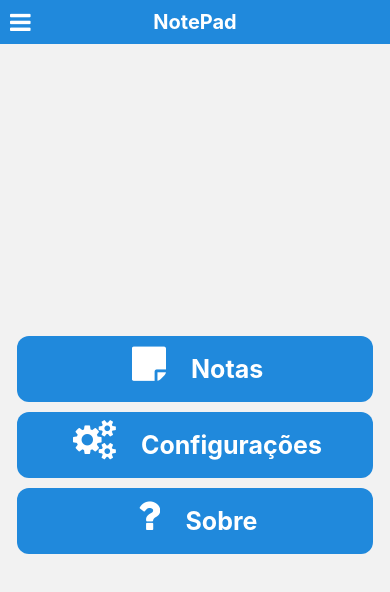
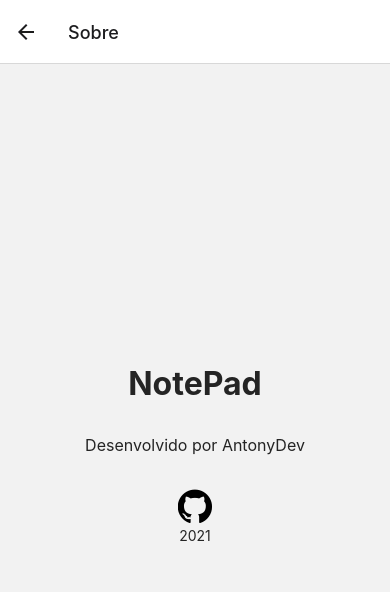
Before and after one commit to AntonyZ89/NotePad-app, a React Native app: screen /About in a window 390 px wide. Shown: the top 592 px of the page. Built offline with nearby package versions, Linux system fonts and the light colour scheme.

Commit message:
Filtering by color

```diff
--- a/App.tsx
+++ b/App.tsx
@@ -16,7 +16,9 @@ import {createStackNavigator} from '@react-navigation/stack';
 import {Home, Note, NoteList} from './src/pages';
 import {ThemeProvider} from 'react-native-elements';
 import {NoteType} from './src/types';
-import {NoteProvider} from './src/contexts/NoteContext';
+import {NoteProvider, useNote} from './src/contexts/NoteContext';
+import About from './src/pages/About';
+import {ColorPicker} from './src/components';
 
 export type RootStackParamList = {
   Home: undefined;
@@ -24,6 +26,7 @@ export type RootStackParamList = {
     item: NoteType;
   };
   NoteList: undefined;
+  About: undefined;
 };
 
 const Stack = createStackNavigator<RootStackParamList>();
@@ -49,7 +52,19 @@ const App = () => {
                 component={Home}
               />
               <Stack.Screen
-                options={{title: 'Notas'}}
+                options={{
+                  title: 'Notas',
+                  headerRight: () => {
+                    // FIXME
+                    const {colorFilter, setColorFilter} = useNote();
+                    return (
+                      <ColorPicker
+                        onChange={setColorFilter}
+                        color={colorFilter}
+                      />
+                    );
+                  },
+                }}
                 name={'NoteList'}
                 component={NoteList}
               />
@@ -57,6 +72,13 @@ const App = () => {
                 options={{title: 'Nota'}}
                 name={'Note'}
                 component={Note}
+              />
+              <Stack.Screen
+                options={{
+                  title: 'Sobre',
+                }}
+                name={'About'}
+                component={About}
               />
             </Stack.Navigator>
           </NavigationContainer>
--- /dev/null
+++ b/src/components/ColorPicker.tsx
@@ -0,0 +1,70 @@
+import React, {Dispatch, SetStateAction, useEffect, useState} from 'react';
+import {StyleSheet, View} from 'react-native';
+import {BottomSheet, Button, FAB} from 'react-native-elements';
+import mock from '../service/mock';
+
+type PROPS = {
+  color?: string;
+  onChange: Dispatch<SetStateAction<string | undefined>>;
+};
+
+const ColorPicker = ({color: initial_color, onChange}: PROPS) => {
+  const [showColorPicker, setShowColorPicker] = useState(false);
+  const [color, setColor] = useState(initial_color);
+
+  useEffect(() => {
+    onChange(color);
+  }, [color, onChange]);
+
+  return (
+    <>
+      <FAB
+        color={color || 'white'}
+        size={'large'}
+        icon={{
+          name: 'tint',
+          color: 'black',
+        }}
+        onPress={() => setShowColorPicker(true)}
+      />
+
+      <BottomSheet isVisible={showColorPicker}>
+        <View style={styles.colorPickerContainer}>
+          <Button
+            icon={{name: 'ban', color: 'black'}}
+            buttonStyle={[styles.colorButton, {backgroundColor: 'white'}]}
+            onPress={() => setColor(undefined)}
+          />
+          {mock.colors.map(c => (
+            <Button
+              key={c}
+              buttonStyle={[styles.colorButton, {backgroundColor: c}]}
+              onPress={() => setColor(c)}
+            />
+          ))}
+          <Button
+            icon={{name: 'times', color: 'black'}}
+            buttonStyle={[styles.colorButton, {backgroundColor: 'white'}]}
+            onPress={() => setShowColorPicker(false)}
+          />
+        </View>
+      </BottomSheet>
+    </>
+  );
+};
+
+const styles = StyleSheet.create({
+  colorButton: {
+    width: 50,
+    height: 50,
+    margin: 3,
+  },
+  colorPickerContainer: {
+    flexDirection: 'row',
+    flexWrap: 'wrap',
+    alignItems: 'center',
+    justifyContent: 'center',
+  },
+});
+
+export default ColorPicker;
--- a/src/components/index.ts
+++ b/src/components/index.ts
@@ -1,4 +1,5 @@
 import InnerContainer from './InnerContainer';
 import NoteCard from './NoteCard';
+import ColorPicker from './ColorPicker';
 
-export {InnerContainer, NoteCard};
+export {InnerContainer, NoteCard, ColorPicker};
--- a/src/contexts/NoteContext.tsx
+++ b/src/contexts/NoteContext.tsx
@@ -1,5 +1,12 @@
 import AsyncStorage from '@react-native-async-storage/async-storage';
-import React, {createContext, useContext, useEffect, useState} from 'react';
+import React, {
+  createContext,
+  Dispatch,
+  SetStateAction,
+  useContext,
+  useEffect,
+  useState,
+} from 'react';
 import {NoteType} from '../types';
 
 type PROPS = {
@@ -8,6 +15,8 @@ type PROPS = {
   remove: (id: number) => void;
   lock: (id: number) => void;
   unlock: (id: number) => void;
+  colorFilter?: string;
+  setColorFilter: Dispatch<SetStateAction<string | undefined>>;
 };
 
 const init: PROPS = {
@@ -16,6 +25,7 @@ const init: PROPS = {
   remove: _id => {},
   lock: _id => {},
   unlock: _id => {},
+  setColorFilter: _color => {},
 };
 
 const NoteContext = createContext<PROPS>(init);
@@ -23,6 +33,7 @@ const NoteContext = createContext<PROPS>(init);
 const NoteProvider: React.FC = ({children}) => {
   const [notes, setNotes] = useState<NoteType[]>([]);
   const [rerender, setRerender] = useState(false);
+  const [colorFilter, setColorFilter] = useState<string | undefined>();
 
   useEffect(() => {
     (async () => {
@@ -80,7 +91,8 @@ const NoteProvider: React.FC = ({children}) => {
   }
 
   return (
-    <NoteContext.Provider value={{notes, save, lock, unlock, remove}}>
+    <NoteContext.Provider
+      value={{notes, save, lock, unlock, remove, colorFilter, setColorFilter}}>
       {children}
     </NoteContext.Provider>
   );
--- /dev/null
+++ b/src/pages/About.tsx
@@ -0,0 +1,49 @@
+import React from 'react';
+import {Linking, StyleSheet, View} from 'react-native';
+import {Icon, Text} from 'react-native-elements';
+
+const date = new Date();
+
+const About = () => {
+  return (
+    <View style={styles.container}>
+      <Text style={styles.title}>NotePad</Text>
+
+      <Text style={styles.description}>Desenvolvido por AntonyDev</Text>
+
+      <View style={styles.icons}>
+        <Icon
+          onPress={() => Linking.openURL('https://github.com/antonyz89')}
+          name={'github'}
+          color={'black'}
+          size={40}
+        />
+      </View>
+
+      <Text>{date.getFullYear()}</Text>
+    </View>
+  );
+};
+
+const styles = StyleSheet.create({
+  container: {
+    justifyContent: 'center',
+    alignItems: 'center',
+    flex: 1,
+  },
+  title: {
+    fontSize: 32,
+    fontWeight: 'bold',
+    textAlign: 'center',
+  },
+  description: {
+    textAlign: 'center',
+    marginVertical: 32,
+    fontSize: 16,
+  },
+  icons: {
+    justifyContent: 'center',
+  },
+});
+
+export default About;
--- a/src/pages/Home.tsx
+++ b/src/pages/Home.tsx
@@ -14,7 +14,6 @@ const Home = () => {
   return (
     <>
       <Header
-        leftComponent={{icon: 'bars', color: 'white'}}
         centerComponent={{
           text: 'NotePad',
           style: {fontWeight: 'bold', fontSize: 20, color: 'white'},
@@ -30,12 +29,7 @@ const Home = () => {
           icon={{name: 'sticky-note', size: 40, style: styles.optionIcon}}
         />
         <Button
-          buttonStyle={styles.optionContainer}
-          title={'Configurações'}
-          titleStyle={styles.optionTitle}
-          icon={{name: 'cogs', size: 40, style: styles.optionIcon}}
-        />
-        <Button
+          onPress={() => navigation.navigate('About')}
           buttonStyle={styles.optionContainer}
           title={'Sobre'}
           titleStyle={styles.optionTitle}
--- a/src/pages/Note.tsx
+++ b/src/pages/Note.tsx
@@ -7,10 +7,10 @@ import {
   TextInput,
   View,
 } from 'react-native';
-import {BottomSheet, Button, Divider, FAB, Input} from 'react-native-elements';
+import {Divider, FAB, Input} from 'react-native-elements';
 import {RootStackParamList} from '../../App';
+import {ColorPicker} from '../components';
 import {useNote} from '../contexts/NoteContext';
-import mock from '../service/mock';
 
 type NoteScreenNavigationProps = RouteProp<RootStackParamList, 'Note'>;
 
@@ -24,7 +24,6 @@ const Note = () => {
   const [title, setTitle] = useState<string>(item?.title || '');
   const [content, setContent] = useState<string>(item?.content || '');
   const [color, setColor] = useState<string | undefined>(item?.color);
-  const [showColorPicker, setShowColorPicker] = useState(false);
 
   useEffect(() => {
     const blur = navigation.addListener('blur', () => {
@@ -48,6 +47,10 @@ const Note = () => {
           editable={!item?.locked}
           value={title}
           onChangeText={setTitle}
+          inputStyle={{color: item?.locked ? 'gray' : undefined}}
+          inputContainerStyle={{
+            borderBottomColor: item?.locked ? '#d3d3d3' : undefined,
+          }}
           containerStyle={{flex: 1}}
         />
         {item?.id && (
@@ -61,18 +64,9 @@ const Note = () => {
             onPress={() => (item.locked ? unlock(item.id) : lock(item.id))}
           />
         )}
-        <FAB
-          color={color || 'rgba(0, 0, 0, 0.1)'}
-          size={'large'}
-          icon={{
-            name: 'tint',
-            color: 'black',
-          }}
-          onPress={() => setShowColorPicker(true)}
-        />
+        <ColorPicker onChange={setColor} color={color} />
       </View>
-      <ScrollView>
-        <View style={{flex: 1}}>
+      <View>
         <View style={styles.linesContainer}>
           {Array(lines)
             .fill(null)
@@ -80,6 +74,7 @@ const Note = () => {
               <Divider key={i.toString()} style={styles.line} />
             ))}
         </View>
+        <ScrollView>
           <TextInput
             multiline
             editable={!item?.locked}
@@ -88,31 +83,8 @@ const Note = () => {
             spellCheck={false}
             style={styles.content}
           />
+        </ScrollView>
       </View>
-      </ScrollView>
-
-      <BottomSheet isVisible={showColorPicker}>
-        <View style={styles.colorPickerContainer}>
-            <Button
-              icon={{name: 'ban', color: 'black'}}
-              buttonStyle={[styles.colorButton, {backgroundColor: 'white'}]}
-              onPress={() => setColor(undefined)}
-            />
-          {mock.colors.map(c => (
-            <Button
-              buttonStyle={[styles.colorButton, {backgroundColor: c}]}
-              onPress={() => {
-                setColor(c);
-              }}
-            />
-          ))}
-          <Button
-            icon={{name: 'times', color: 'black'}}
-            buttonStyle={[styles.colorButton, {backgroundColor: 'white'}]}
-            onPress={() => setShowColorPicker(false)}
-          />
-        </View>
-      </BottomSheet>
     </View>
   );
 };
@@ -137,18 +109,8 @@ const styles = StyleSheet.create({
     lineHeight: 20,
     fontSize: 15,
     flex: 1,
-    padding: 12,
-  },
-  colorPickerContainer: {
-    flexDirection: 'row',
-    flexWrap: 'wrap',
-    alignItems: 'center',
-    justifyContent: 'center',
-  },
-  colorButton: {
-    width: 50,
-    height: 50,
-    margin: 3,
+    padding: 0,
+    paddingHorizontal: 12,
   },
 });
 
--- a/src/pages/NoteList.tsx
+++ b/src/pages/NoteList.tsx
@@ -2,7 +2,7 @@ import {useNavigation} from '@react-navigation/core';
 import {StackNavigationProp} from '@react-navigation/stack';
 import React, {useState} from 'react';
 import {FlatList, StyleSheet, View} from 'react-native';
-import {BottomSheet, Card, FAB, Text} from 'react-native-elements';
+import {BottomSheet, FAB, Text} from 'react-native-elements';
 import {RootStackParamList} from '../../App';
 import {NoteCard} from '../components';
 import {useNote} from '../contexts/NoteContext';
@@ -13,19 +13,19 @@ type RootStackNavigationProp = StackNavigationProp<RootStackParamList>;
 const Notes = () => {
   const navigation = useNavigation<RootStackNavigationProp>();
   const [selectedNote, setSelectedNote] = useState<NoteType>();
-  const {notes, lock, unlock, remove} = useNote();
+  const {notes, lock, unlock, remove, colorFilter} = useNote();
 
   return (
     <>
-      <Card containerStyle={styles.card}>
       <FlatList
         keyExtractor={item => item?.id.toString()}
-          data={notes}
+        data={notes.filter(note =>
+          colorFilter ? note.color === colorFilter : true,
+        )}
         renderItem={({item}) => (
           <NoteCard item={item} showMenu={setSelectedNote} />
         )}
       />
-      </Card>
 
       <FAB
         icon={{name: 'plus'}}
```
Also changed, not shown: src/components/NoteCard.tsx (+7 -1 lines). Lines whose indentation alone changed are shown as unchanged.
